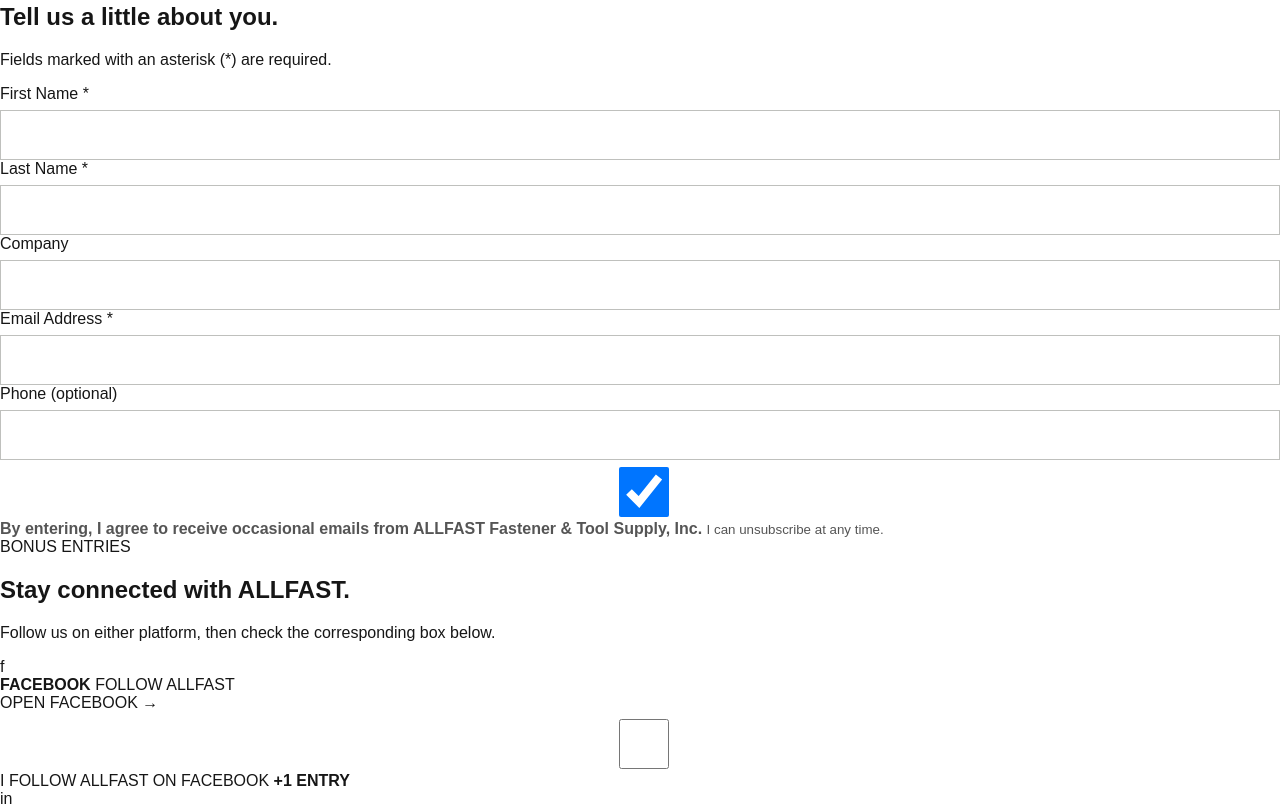
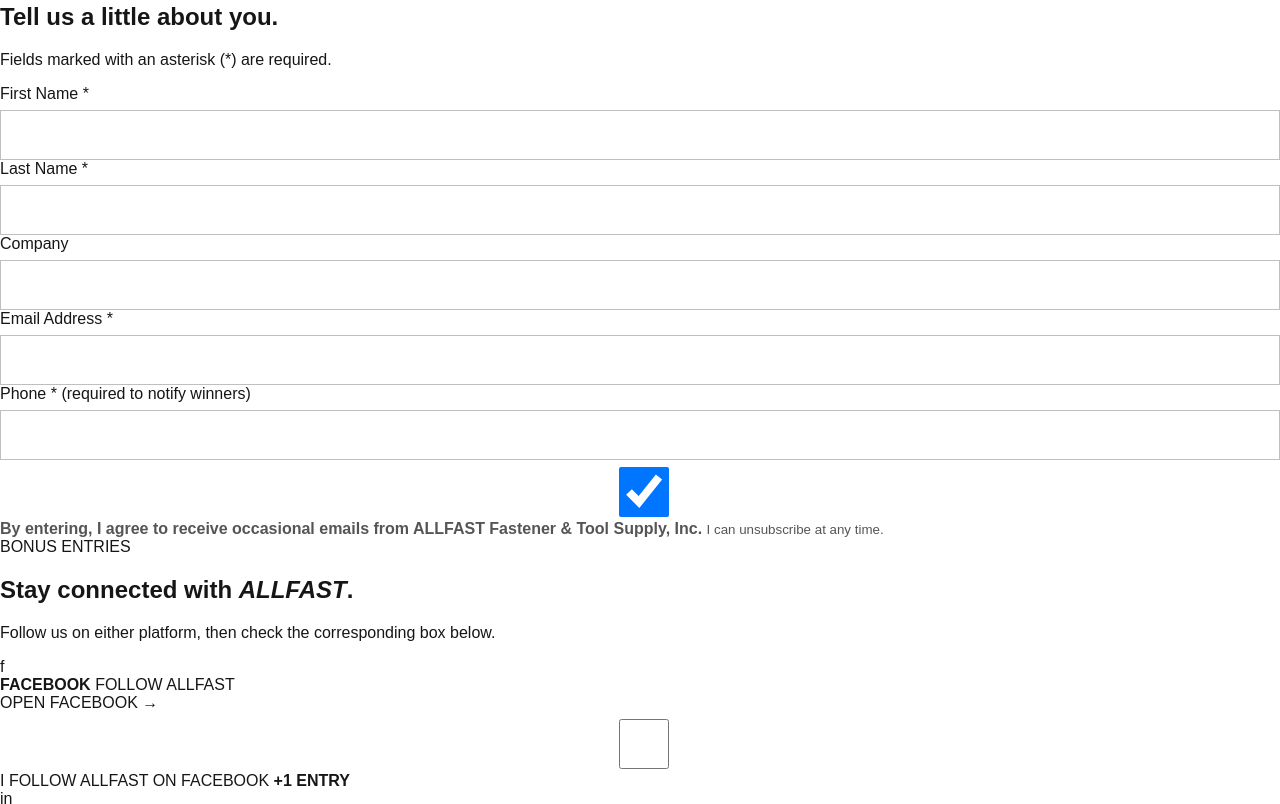
Before and after one commit to allfast-btg/allfast-event-signup, a website: page public/index.html in a window 1280 px wide. Shown: the part 680-1484 px from the top of the page. Drawn offline with Linux system fonts and the light colour scheme; no server answers.

Commit message:
Add files via upload

```diff
--- a/public/index.html
+++ b/public/index.html
@@ -15,7 +15,7 @@
 
 <main>
   <section class="enter-hero">
-    <h1><span class="blue">ENTER</span> <span class="orange">TO</span> <span class="blue">WIN</span></h1>
+    <h1><span class="blue">ENTER TO WIN</span></h1>
   </section>
 
   <section class="entry-strip" aria-label="Ways to enter">
@@ -49,7 +49,7 @@
 
         <label>Company<input name="company" autocomplete="organization"></label>
         <label>Email Address *<input name="email" type="email" autocomplete="email" required></label>
-        <label>Phone <span>(optional)</span><input name="phone" type="tel" autocomplete="tel"></label>
+        <label>Phone * <span>(required to notify winners)</span><input name="phone" type="tel" autocomplete="tel" required></label>
 
         <label class="consent">
           <input type="checkbox" name="emailConsent" checked required>
@@ -62,7 +62,7 @@
 
       <div class="bonus-side">
         <div class="section-label">BONUS ENTRIES</div>
-        <h2>Stay connected with ALLFAST.</h2>
+        <h2>Stay connected with <em>ALLFAST</em>.</h2>
         <p class="helper">Follow us on either platform, then check the corresponding box below.</p>
 
         <div class="social-card">
--- a/public/styles.css
+++ b/public/styles.css
@@ -371,3 +371,16 @@ a,button,input{font:inherit}
   .site-footer{min-height:105px}
   .footer-logo-link img{width:min(220px,60vw)}
 }
+
+
+/* V5 refinements */
+.bonus-side h2 em{
+  font-style:italic;
+  font-weight:inherit;
+}
+@media(max-width:820px){
+  .enter-hero h1{
+    font-weight:1000;
+    white-space:nowrap;
+  }
+}
```
